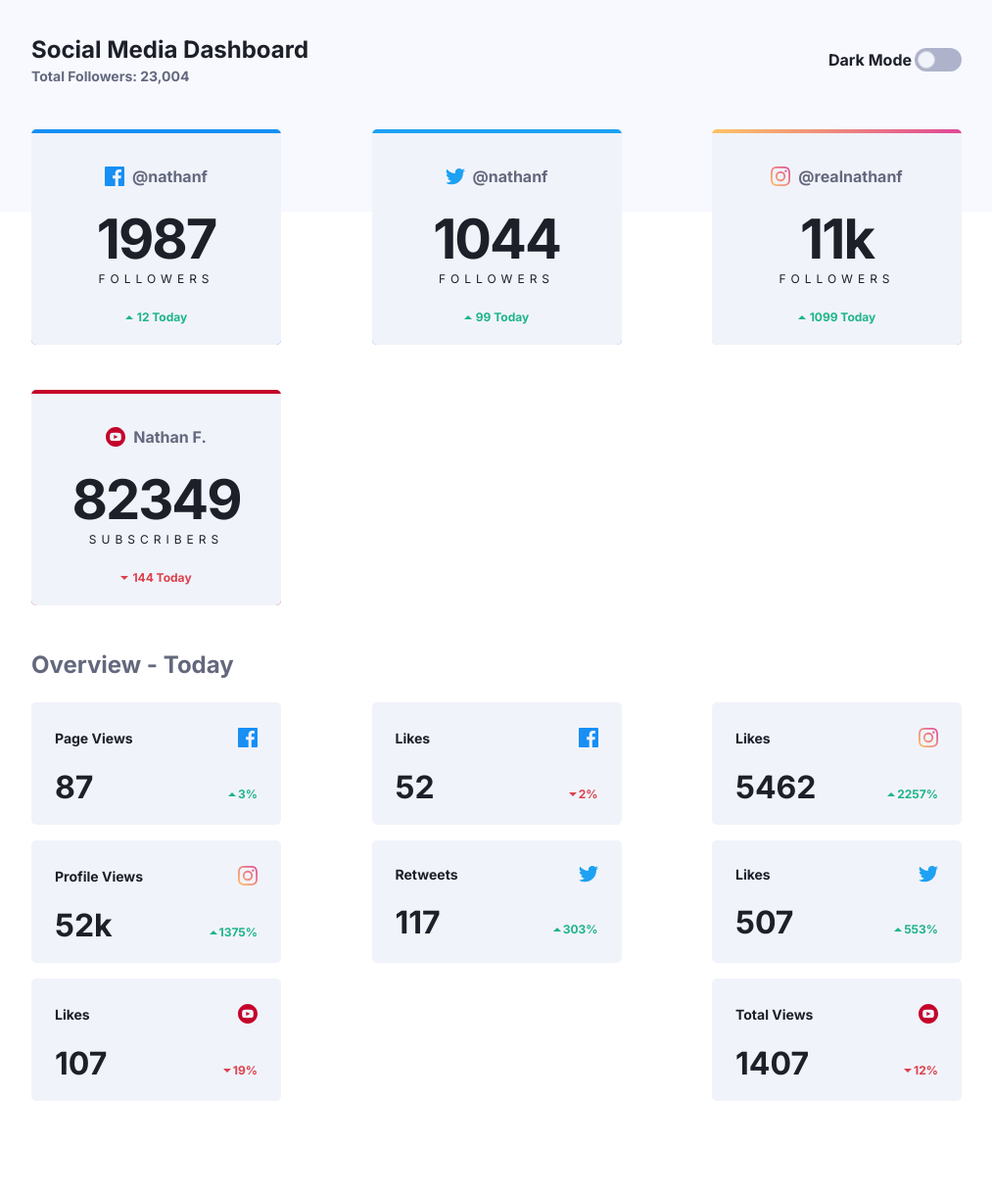
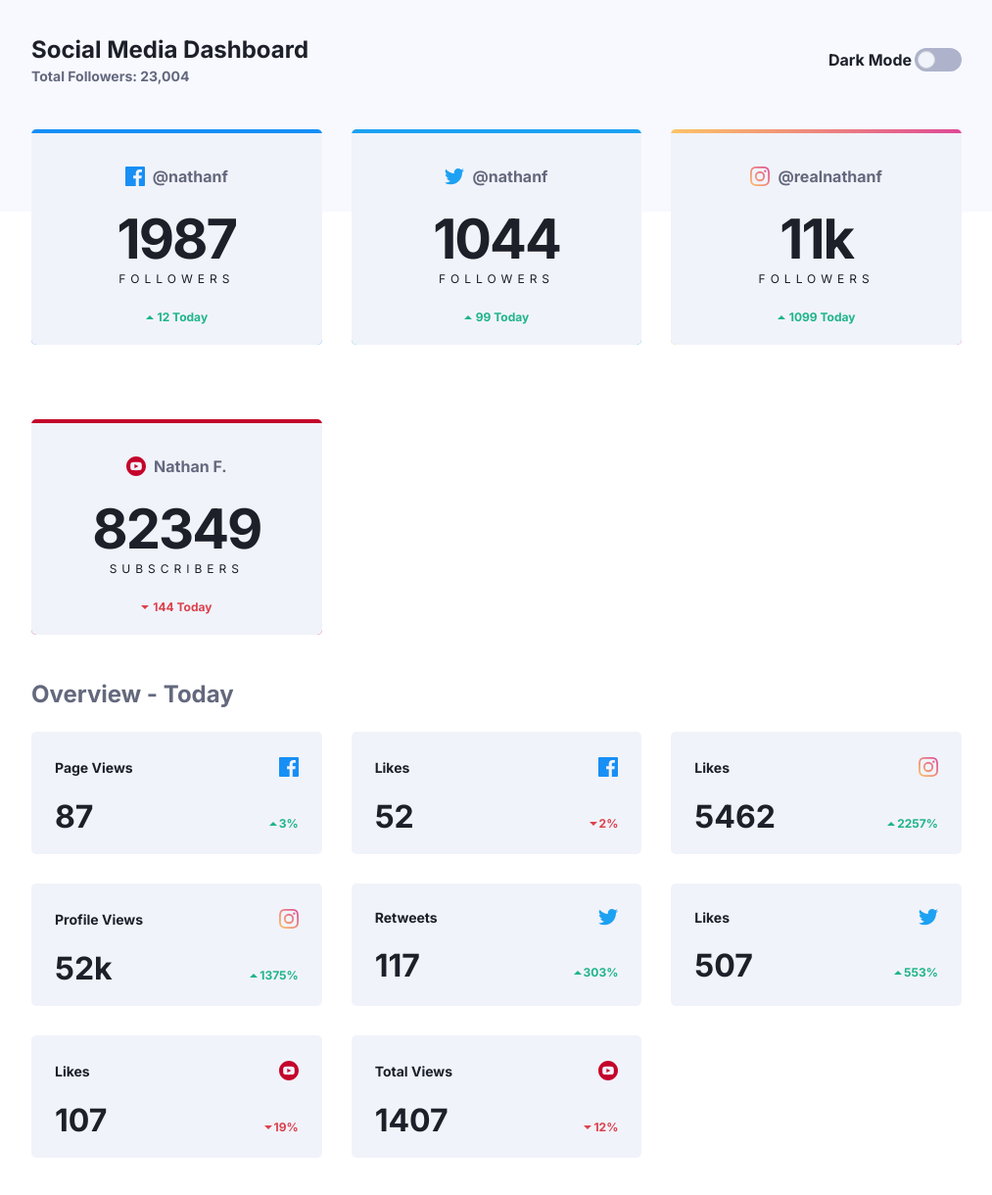
Before and after one commit to jcccc4/social-media-dashboard, a Next.js app: page / in a window 1280 px wide. Shown: the top 1220 px of the page at 98% size, without its empty margins (133-1146 px from the left). Before the commit the page ends 1169 px from the top, so only its background shows below. Built offline with nearby package versions, Linux system fonts and the light colour scheme.

Commit message:
change flex to grid for a better responsiveness

```diff
--- a/src/app/components/Overview.tsx
+++ b/src/app/components/Overview.tsx
@@ -8,7 +8,7 @@ export default function Overview({ hasFollowerGain }: Props) {
   return (
     <section className="mt-[46px] w-full  ">
       <h1 className="text-[#63687D]">Overview - Today</h1>
-      <ul className="mt-[27px] lg:mt-6 flex flex-col gap-4 lg:flex-row w-full lg:justify-between lg:flex-wrap">
+      <ul className="mt-[27px] lg:mt-6 flex flex-col gap-4  w-full lg:grid lg:gap-[30px] lg:grid-cols-socialMedia lg:grid-rows-socialMedia lg:content-center" >
         <OverviewStat
           icon="icon-facebook.svg"
           alternateText="Facebook Icon"
--- a/src/app/components/OverviewStat.tsx
+++ b/src/app/components/OverviewStat.tsx
@@ -18,7 +18,7 @@ function OverviewStat({
   hasFollowerGain,
 }: Props) {
   return (
-    <li className="h-[125px] px-6 pt-[26px] bg-[#F1F3FA] rounded-[5px] dark:bg-[#252B42] lg:w-[255px] lg:h-[125px]">
+    <li className="h-[125px] px-6 pt-[26px] bg-[#F1F3FA] rounded-[5px] dark:bg-[#252B42] ">
       <ul>
         <li className="flex justify-between items-center text-statistics font-bold ">
           <span className="dark:text-[#8C98C6]">{statistic}</span>
--- a/src/app/components/SocialMedia.tsx
+++ b/src/app/components/SocialMedia.tsx
@@ -22,7 +22,7 @@ function SocialMedia({
 }: Props) {
   return (
     <section
-      className={`mt-10 pt-1 w-full rounded-[5px] ${border} lg:w-[255px] lg:mt-[46px]`}
+      className={`mt-10 pt-1 w-full rounded-[5px] ${border} lg:mt-[46px]`}
     >
       <section className={` bg-[#F1F3FA] w-full h-auto rounded-b-[5px] dark:bg-[#252B42]`}>
         <ul className="flex flex-col items-center h-[216px]">
--- a/src/app/components/SocialMediaList.tsx
+++ b/src/app/components/SocialMediaList.tsx
@@ -6,7 +6,7 @@ type Props = {
 
 export default function SocialMediaList({ hasFollowerGain }: Props) {
   return (
-    <div className="lg:flex w-full lg:justify-between lg:flex-wrap">
+    <div className="lg:grid w-full lg:gap-[30px] lg:grid-cols-socialMedia lg:grid-rows-socialMedia ">
       <SocialMedia
         border="bg-[#178FF5]"
         username="@nathanf"
--- a/tailwind.config.js
+++ b/tailwind.config.js
@@ -16,6 +16,12 @@ module.exports = {
         statistics: ['14px','17px'],
         statisticsNumber: ['32px','39px']
       },
+      gridTemplateRows: {
+        socialMedia: "repeat(1,1fr)",
+      },
+      gridTemplateColumns: {
+        socialMedia: "repeat(auto-fit, minmax(255px, 1fr))",
+      },
     },
   },
   plugins: [],
```
